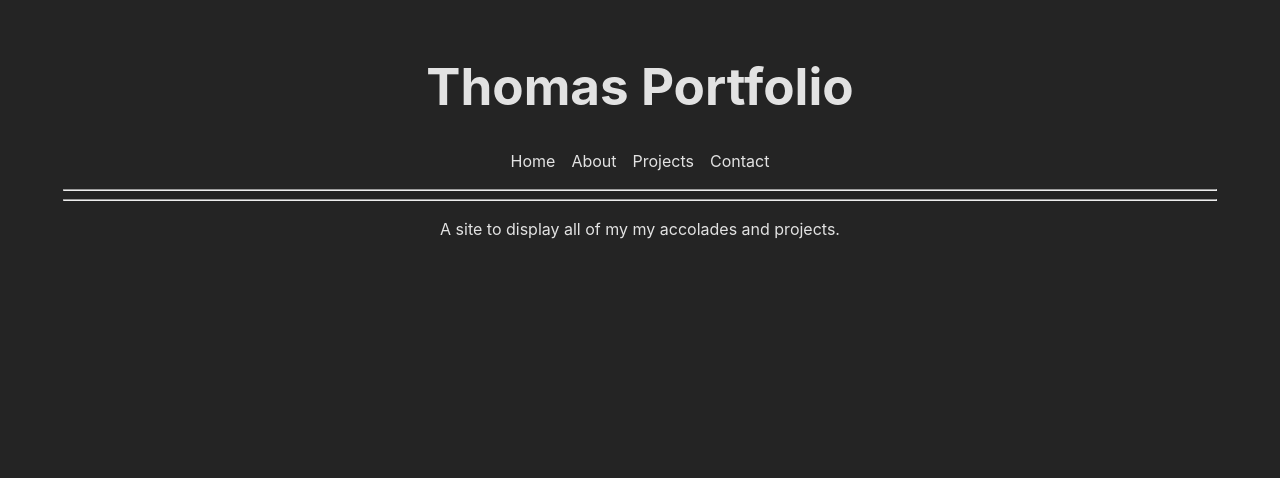
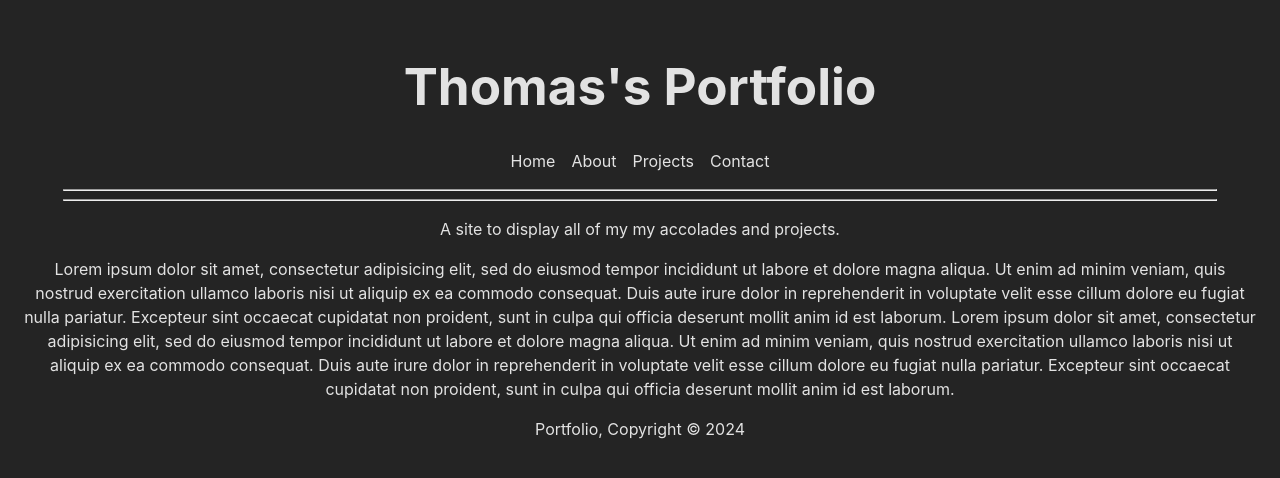
Before and after one commit to barbertr0n/barbertr0n.github.io, a React (Vite) app: page / in a window 1280 px wide. Shown: the top 478 px of the page. Built offline with nearby package versions, Linux system fonts and the light colour scheme.

Commit message:
Added a footer and some sample text

```diff
--- a/src/App.jsx
+++ b/src/App.jsx
@@ -11,6 +11,12 @@ function App() {
 		<hr/>
 		<hr/>
 		<p>A site to display all of my my accolades and projects.</p>
+
+		<p> Lorem ipsum dolor sit amet, consectetur adipisicing elit, sed do eiusmod tempor incididunt ut labore et dolore magna aliqua. Ut enim ad minim veniam, quis nostrud exercitation ullamco laboris nisi ut aliquip ex ea commodo consequat. Duis aute irure dolor in reprehenderit in voluptate velit esse cillum dolore eu fugiat nulla pariatur. Excepteur sint occaecat cupidatat non proident, sunt in culpa qui officia deserunt mollit anim id est laborum. Lorem ipsum dolor sit amet, consectetur adipisicing elit, sed do eiusmod tempor incididunt ut labore et dolore magna aliqua. Ut enim ad minim veniam, quis nostrud exercitation ullamco laboris nisi ut aliquip ex ea commodo consequat. Duis aute irure dolor in reprehenderit in voluptate velit esse cillum dolore eu fugiat nulla pariatur. Excepteur sint occaecat cupidatat non proident, sunt in culpa qui officia deserunt mollit anim id est laborum.</p>
+
+		<footer>
+			<p1>Portfolio, Copyright &copy; 2024</p1>
+		</footer>
 	</>
 	)
 };
--- a/src/components/Header.jsx
+++ b/src/components/Header.jsx
@@ -1,6 +1,6 @@
 const Header = () => {
 	return (
-		<h1>Thomas Portfolio</h1>
+		<h1>Thomas's Portfolio</h1>
 	)
 };
 export default Header;
```
